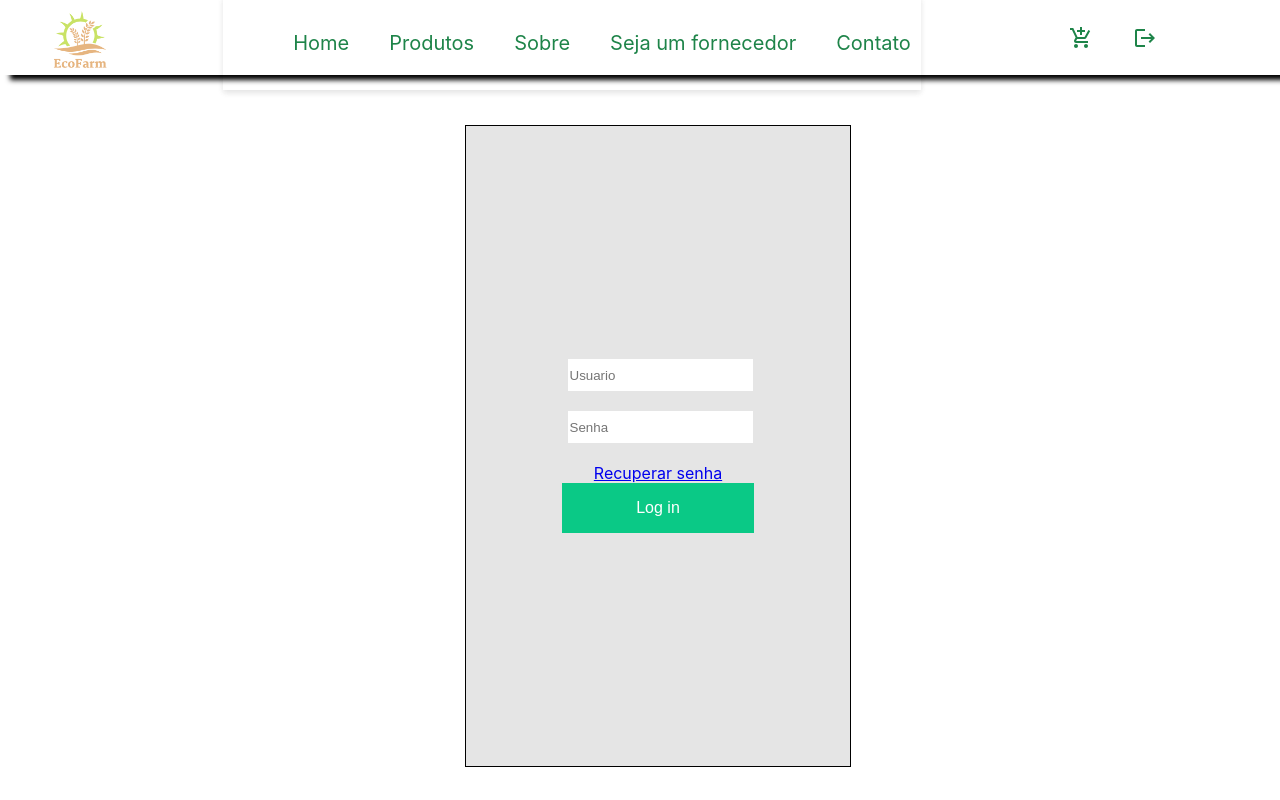
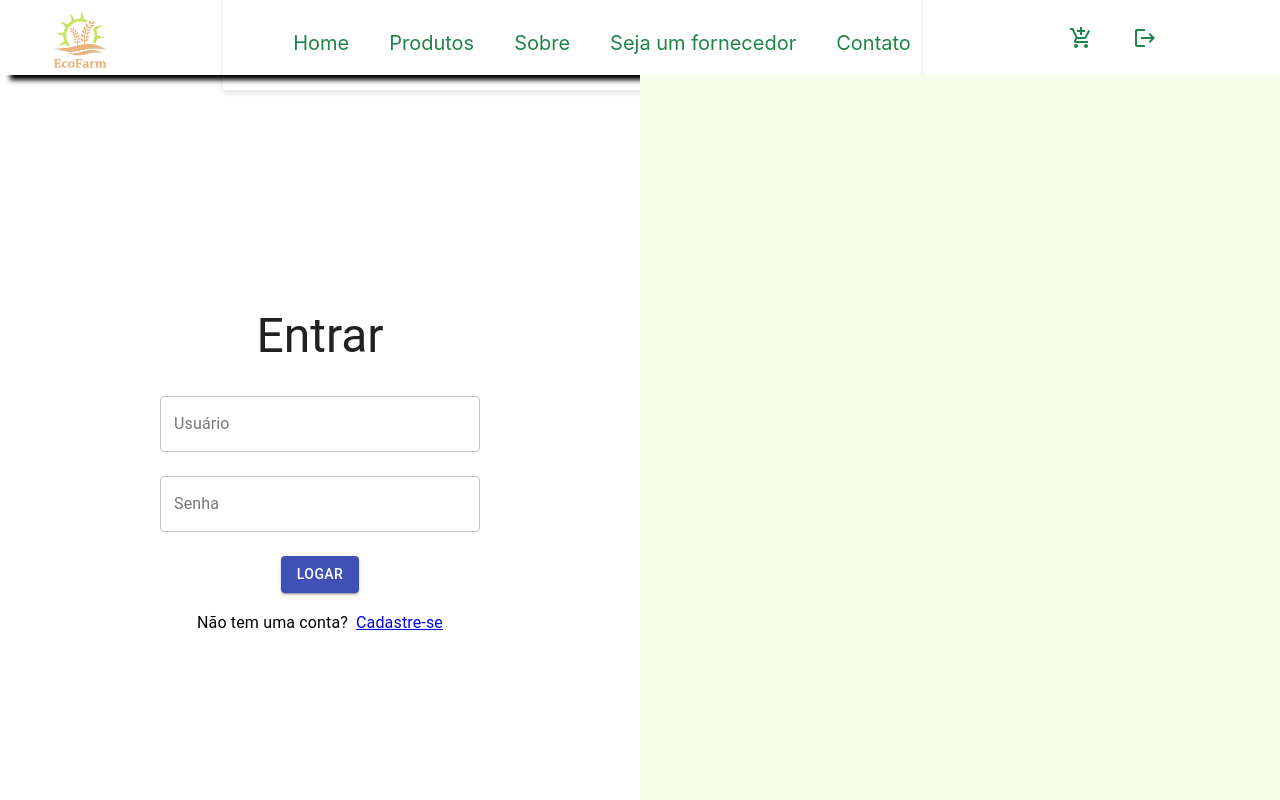
Before and after one commit to Fernanda-Chagas/Projeto-EcoFarm-React, a React (Create React App) app: page /login in a window 1280 px wide. Shown: the top 800 px of the page. Built offline with nearby package versions, Linux system fonts and the light colour scheme.

Commit message:
@isamarx [Task: Componente login]{14/09/2022 17:11}

```diff
--- a/src/paginas/login/Login.css
+++ b/src/paginas/login/Login.css
@@ -1,38 +1,16 @@
-.containerlogin{
-    display: flex;
-    align-items: center;
-    flex-direction: column;
-    height: 80vh;
-    width: 30vw;
-    background-color: rgba(0,0,0,0.1);
-    border: 1px solid black;
-    justify-content: center;
+.texto{
+    font-weight: bold;
 }
 
-.box1{
-    left: 0;
-    right: 0;
-    position: absolute;
-    width: 350px;
-    padding: 50px 50px;
-    margin: auto;
+imagem{
+    background-image: url(../../assets/img/imagem\ PI.jpg) ;
+    background-repeat: no-repeat;
+    width: 100vh;
+    min-height: 100vh;
+    background-size: cover;
+    background-position: center;
 }
 
-input{
-    border: none;
-    width: 100%;
-    height: 30px;
-    margin-bottom: 20px;
+.text-decorator-none{
+    text-decoration: none;
 }
-
-.botao{
-    background: #0AC986;
-    display: inline-block;
-    width: 50%;
-    font-size: 16px;
-    height: 50px;
-    color: #fff;
-    text-decoration: none;
-    border: none;
-
-}
--- a/src/paginas/login/Login.tsx
+++ b/src/paginas/login/Login.tsx
@@ -1,29 +1,77 @@
-import { Grid, TextField, Typography } from '@material-ui/core';
-import { TextFields } from '@mui/icons-material';
+import React,  { useState, useEffect, ChangeEvent } from 'react';
+import { Grid, TextField, Typography, Button } from '@material-ui/core';
+import { Link, useNavigate } from 'react-router-dom';
 import { Box } from '@mui/material';
-import React from 'react';
+import { login } from '../../services/Services';
+import UserLogin from '../../models/Autentication';
 import './Login.css';
 
 function Login(){
+
+    let navigate= useNavigate();
+    const [token, setToken] = useState();
+
+    const [userLogin, setUserLogin] = useState<UserLogin>(
+        {
+            id: 0,
+            usuario: "",
+            email: "",
+            senha: "",
+            token: ""
+        }
+    );
+
+    function updatedModel(e: ChangeEvent<HTMLInputElement>) {
+
+        setUserLogin({
+            ...userLogin,
+            [e.target.name]: e.target.value
+        })
+    }
+
+
+
+    async function onSubmit(e: ChangeEvent<HTMLFormElement>){
+
+        e.preventDefault();
+
+        try {
+            await login(`/usuarios/logar`, userLogin, setToken)
+
+            alert('Usuario logado com sucesso!');
+        } catch (error) {
+            alert('Dados do usuário incorretos. Erro ao logar!');
+        }
+
+    }
+
     return(
-        <div className='box1'>
-        <div className='containerlogin'>
-               <form>
-                    <label htmlFor='usuario'></label>
-                    <input type="text" name='usuario' placeholder='Usuario' />
-                </form>
-
-                <form>
-                    <label htmlFor='senha'></label>
-                    <input type="password" name='senha' placeholder='Senha' />
-              </form>
-              <a href="#">Recuperar senha</a>
-              <button type='button' className='botao'>
-                Log in
-              </button>
-        </div>
-
-        </div>
+        <Grid container direction='row' justifyContent='center' alignItems='center'>
+            <Grid alignItems='center' xs={6}>
+                <Box paddingX={20}>
+                    <form onSubmit={onSubmit}>
+                        <Typography variant='h3' gutterBottom color='textPrimary' component='h3' align='center' className='textos1'>Entrar</Typography>
+                        <TextField value={userLogin.usuario} onChange={(e:ChangeEvent<HTMLInputElement>) => updatedModel(e)} id='usuario' label='Usuário' variant='outlined' name='usuario' margin='normal' fullWidth />
+                        <TextField value={userLogin.senha} onChange={(e:ChangeEvent<HTMLInputElement>) => updatedModel(e)} id='senha' label='Senha' variant='outlined' name='senha' margin='normal' type='password' fullWidth />
+                        <Box marginTop={2} textAlign='center'>
+                            <Button type='submit' variant='contained' color='primary'>
+                                Logar
+                            </Button>
+                        </Box>
+                    </form>
+                    <Box display='flex' justifyContent='center' marginTop={2}>
+                        <Box marginRight={1}>
+                            <Typography variant='subtitle1' gutterBottom align='center'>Não tem uma conta?</Typography>
+                        </Box>
+                        <Link to='/cadastrousuario'>
+                            <Typography variant='subtitle1' gutterBottom align='center' className='textos1'>Cadastre-se</Typography>
+                        </Link>
+                    </Box>
+                </Box>
+            </Grid>
+            <Grid xs={6} className='imagem'>
+            </Grid>
+        </Grid>
     );
 }
 
--- /dev/null
+++ b/src/services/Services.ts
@@ -0,0 +1,10 @@
+import axios from 'axios';
+
+export const api = axios.create({
+    baseURL: "http://localhost:5000"
+})
+
+export const login = async(url: any, dados: any, setDado: any) => {
+    const resposta = await api.post (url, dados)
+    setDado(resposta.data.token)
+}
```
